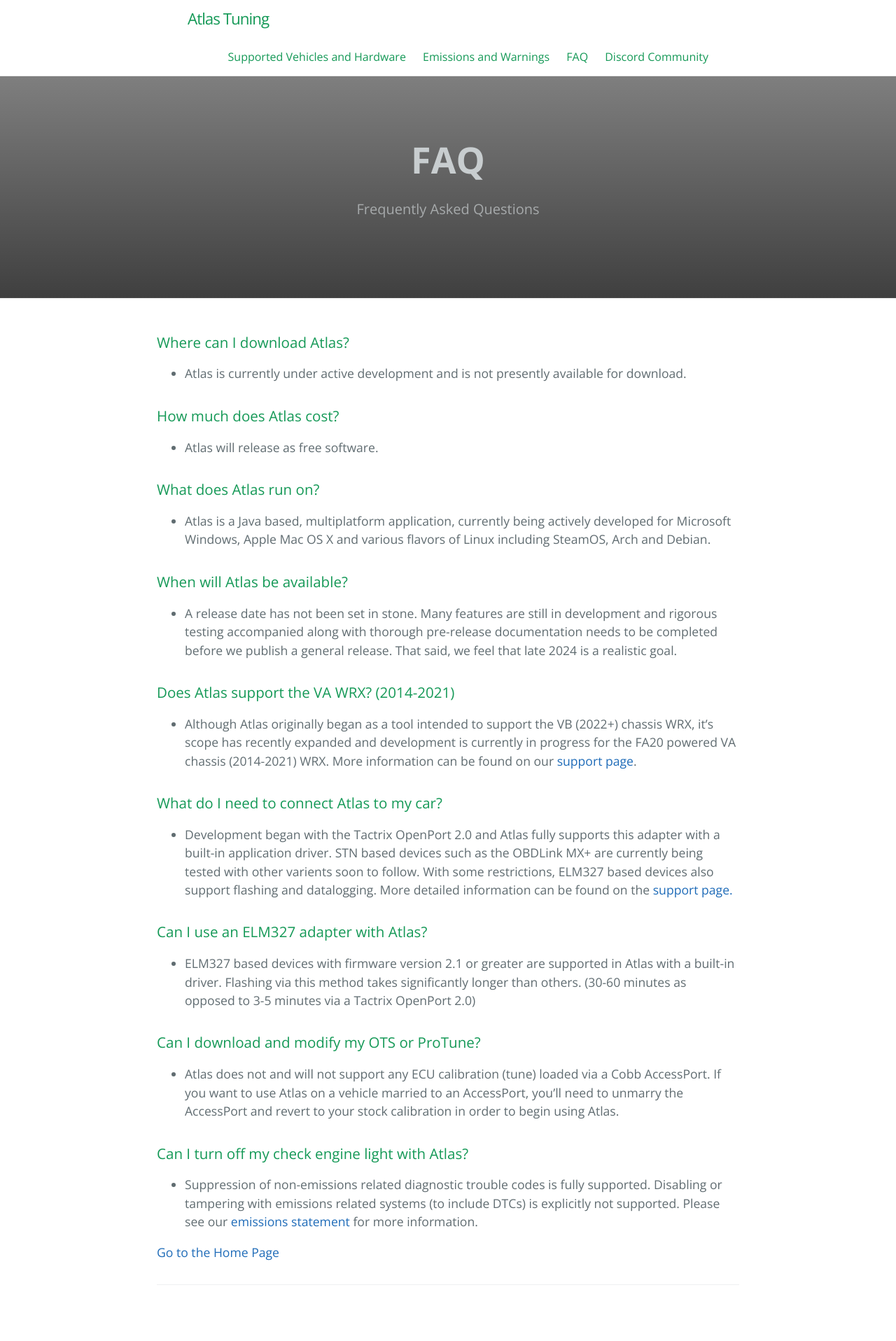
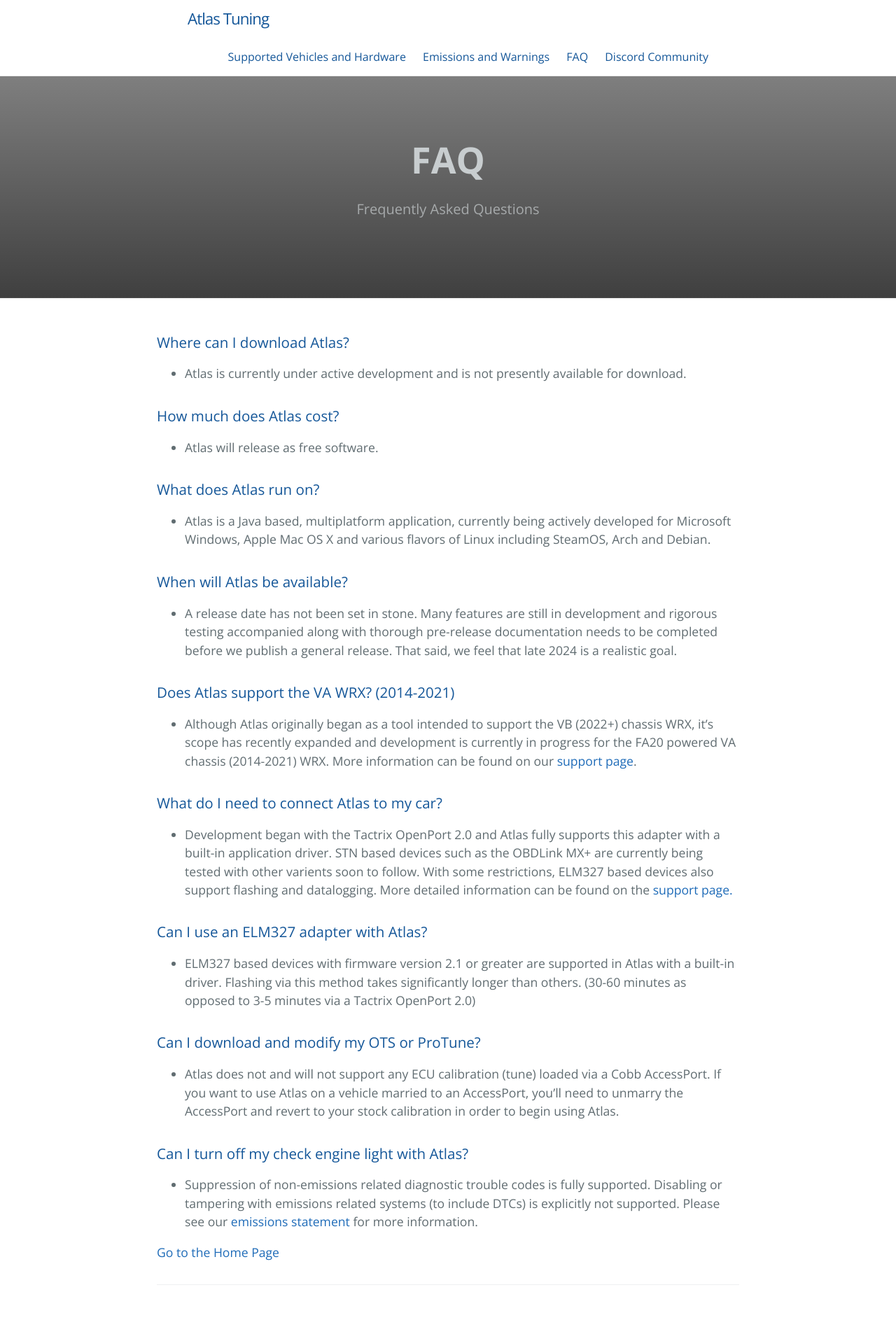
Before and after one commit to atlas-tuning/atlas-public, a Jekyll site: the page built from docs/faq.md, in a window 1280 px wide. Shown: the whole page at 70% size. Built offline with Jekyll 4.4.1, drawn with Linux system fonts in a browser that asks for light colours.

Commit message:
Update colors

```diff
--- a/docs/_sass/variables.scss
+++ b/docs/_sass/variables.scss
@@ -8,7 +8,7 @@
 $header-bg-color-secondary: #159957 !default;
 
 // Text
-$section-headings-color: #159957 !default;
+$section-headings-color: #155799 !default;
 $body-text-color: #606c71 !default;
 $body-link-color: #1e6bb8 !default;
 $blockquote-text-color: #819198 !default;
```
